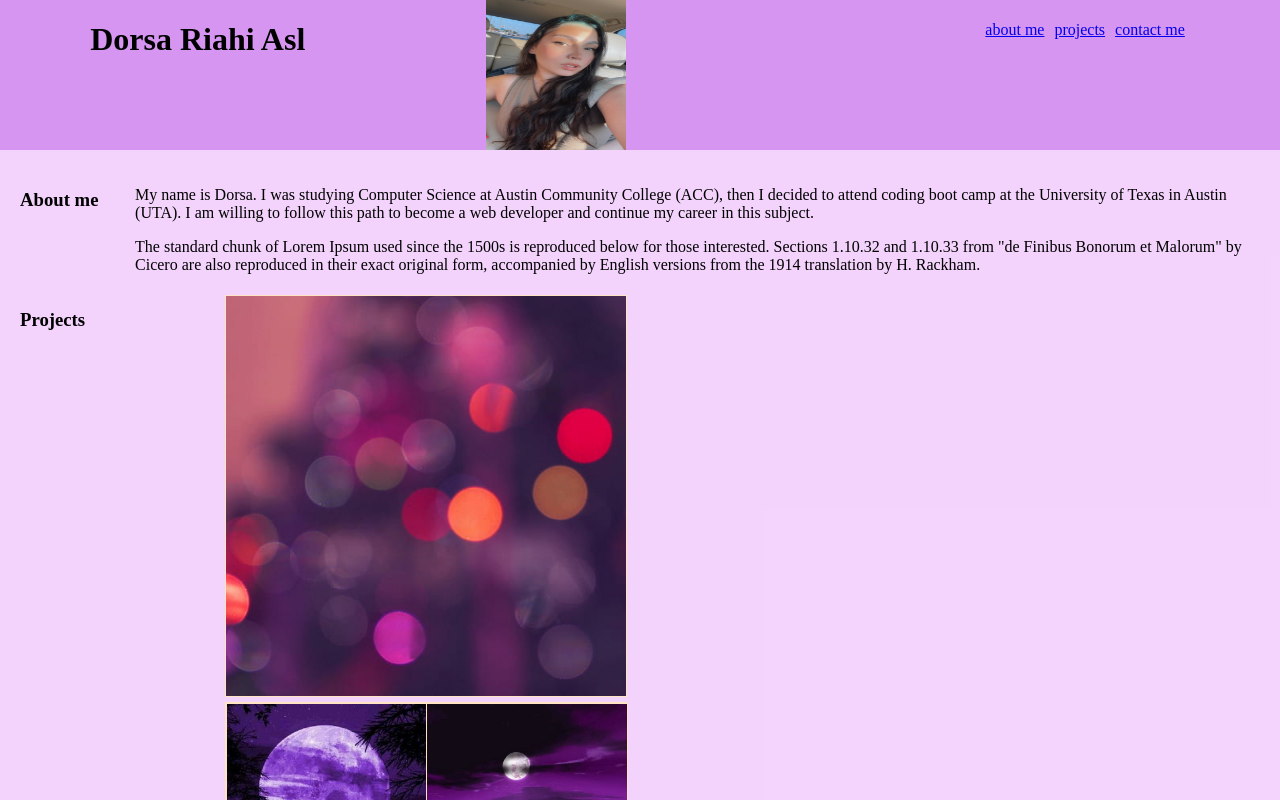
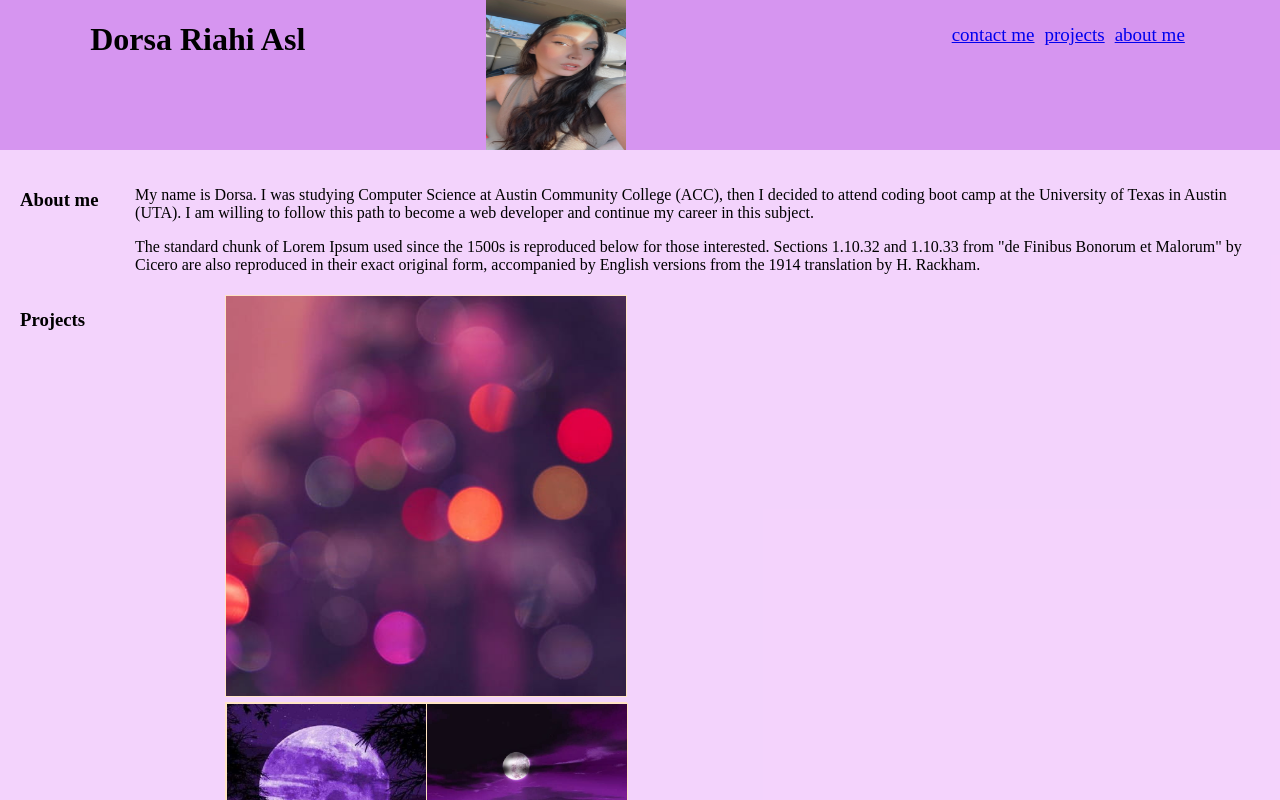
Before and after one commit to dorsariahi/module-2-challenge, a plain HTML site: page index.html in a window 1280 px wide. Shown: the top 800 px of the page. Drawn offline with Linux system fonts and the light colour scheme.

Commit message:
fixed an error

```diff
--- a/style.css
+++ b/style.css
@@ -23,11 +23,11 @@ body {
 
 .header-container ul {
     display: flex;
-    flex-direction: row;
+    flex-direction: row-reverse;
     list-style-type: none;
     height: 100%;
-    align-items: center;
-    justify-content: flex-end;
+    align-items: baseline;
+    font-size: 19px;
 }
 
 .header-container ul li {
```
